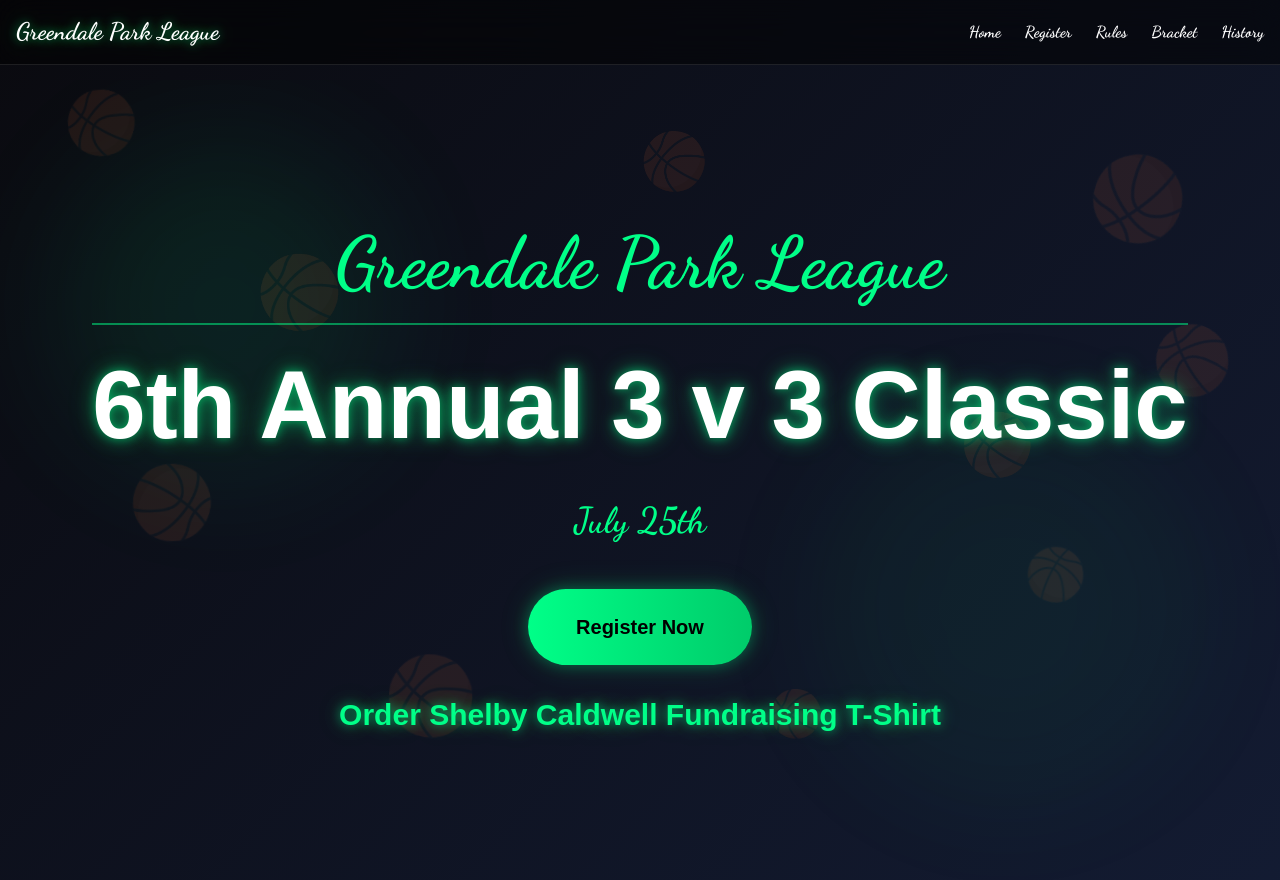
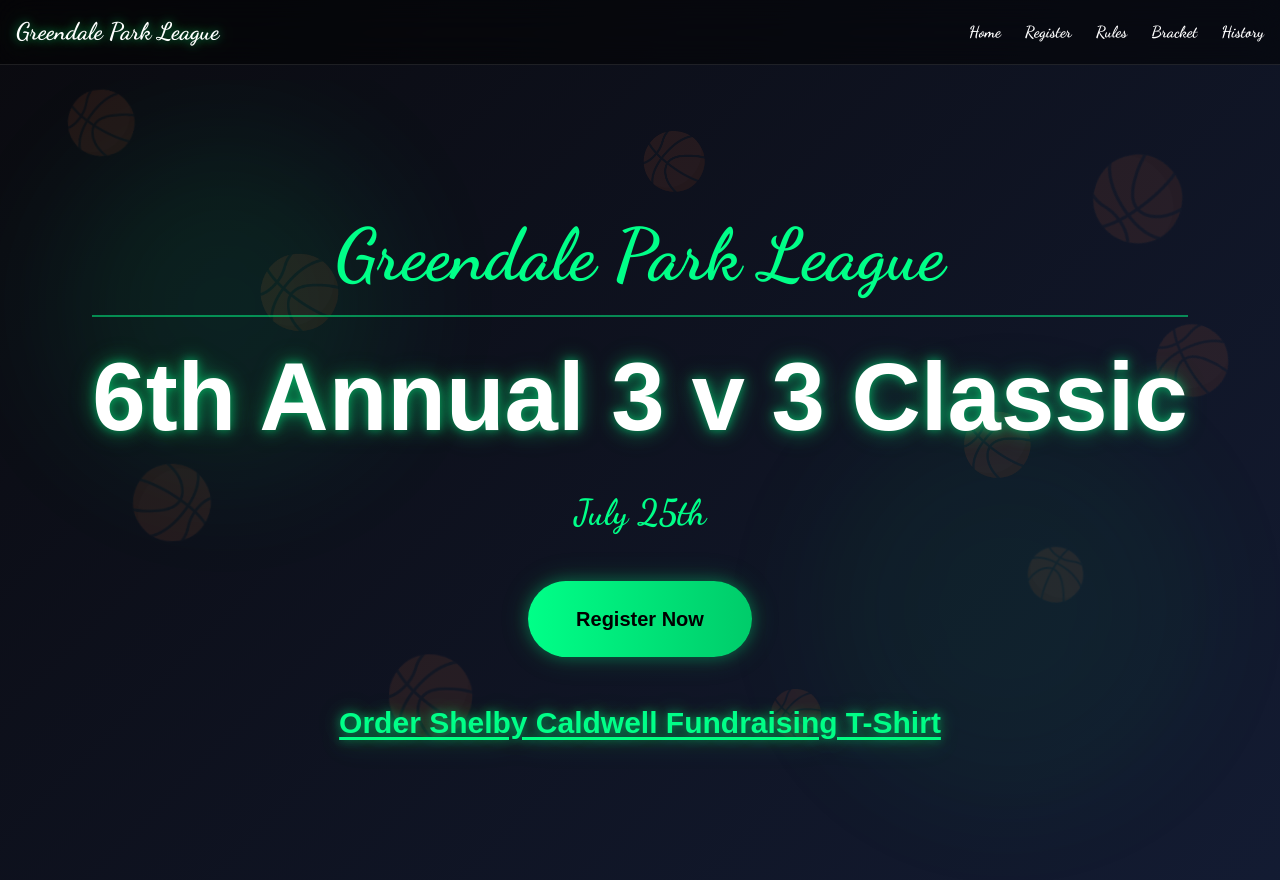
Before and after one commit to PaddrickL/GPL-Website, a Next.js app: page / in a window 1280 px wide. Built offline with nearby package versions, Linux system fonts and the light colour scheme.

Commit message:
Move t-shirt link to end and add underline

```diff
--- a/app/page.tsx
+++ b/app/page.tsx
@@ -81,22 +81,22 @@ export default function Home() {
               Register Now
             </motion.button>
           </Link>
+        </motion.div>
 
         <motion.div
           initial={{ opacity: 0, scale: 0.9 }}
           animate={{ opacity: 1, scale: 1 }}
           transition={{ duration: 0.8, delay: 0.5 }}
-            className="mt-8"
+          className="mt-12 text-center"
         >
           <a
             href="https://greendaleparkleague33.itemorder.com/shop/category/99908/"
             target="_blank"
             rel="noopener noreferrer"
-              className="text-2xl md:text-3xl font-bold text-primary glow-text hover:scale-105 transition-transform duration-300"
+            className="text-2xl md:text-3xl font-bold text-primary glow-text hover:scale-105 transition-transform duration-300 underline underline-offset-4"
           >
             Order Shelby Caldwell Fundraising T-Shirt
           </a>
-          </motion.div>
         </motion.div>
       </section>
     </div>
```
Lines whose indentation alone changed are shown as unchanged.
